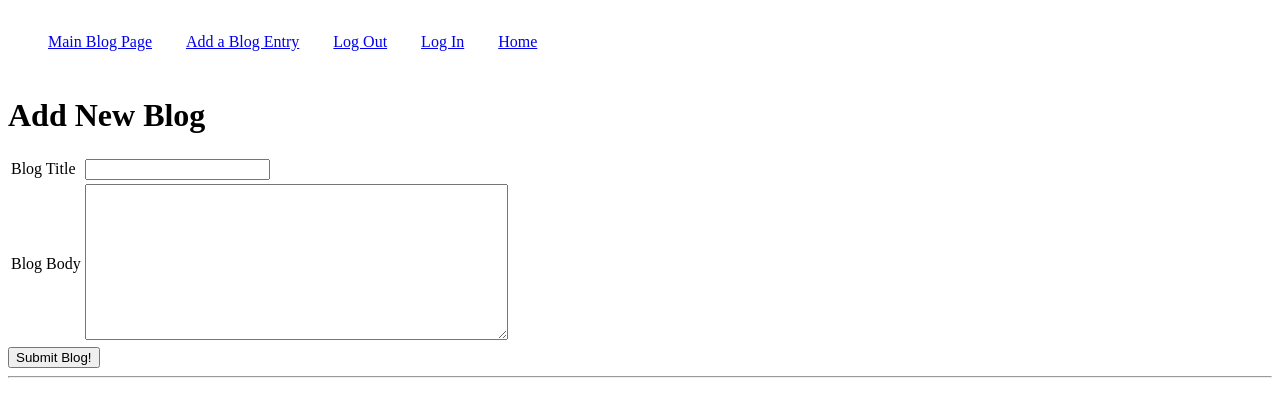
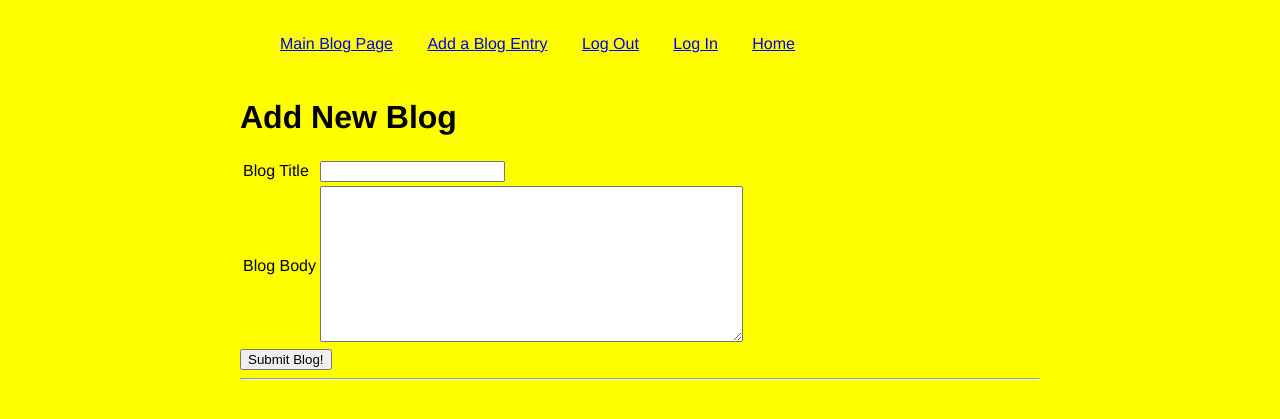
Before and after one commit to joeballo/blogz, a Flask app: page /newpost in a window 1280 px wide. Shown: the top 419 px of the page. Run offline with Flask 2, Linux system fonts and the light colour scheme; the visitor is signed in with stand-in values (Sample User, id 1).

Commit message:
started stylesheet

```diff
--- /dev/null
+++ b/static/styles/index.css
@@ -0,0 +1,18 @@
+body {
+    font-family: helvetica;
+    width: 800px;
+    margin: 0 auto;
+    padding: 10px;
+    background-color: yellow;
+}
+
+
+
+
+
+.error {
+    color: red;
+ }
+nav {
+    padding: 25px;
+}
--- a/templates/base.html
+++ b/templates/base.html
@@ -9,12 +9,7 @@
             <a href='/login' style='padding: 15px;'>Log In</a>
             <a href='/' style='padding: 15px;'>Home</a>
         </nav>
-        <style>
-            .error { color: red; }
-            nav { padding: 25px; }
-
-
-        </style>
+        <link rel='stylesheet' type='text/css' href="{{ url_for('static', filename='styles/index.css') }}">
     </head>
 <body>
 
```
